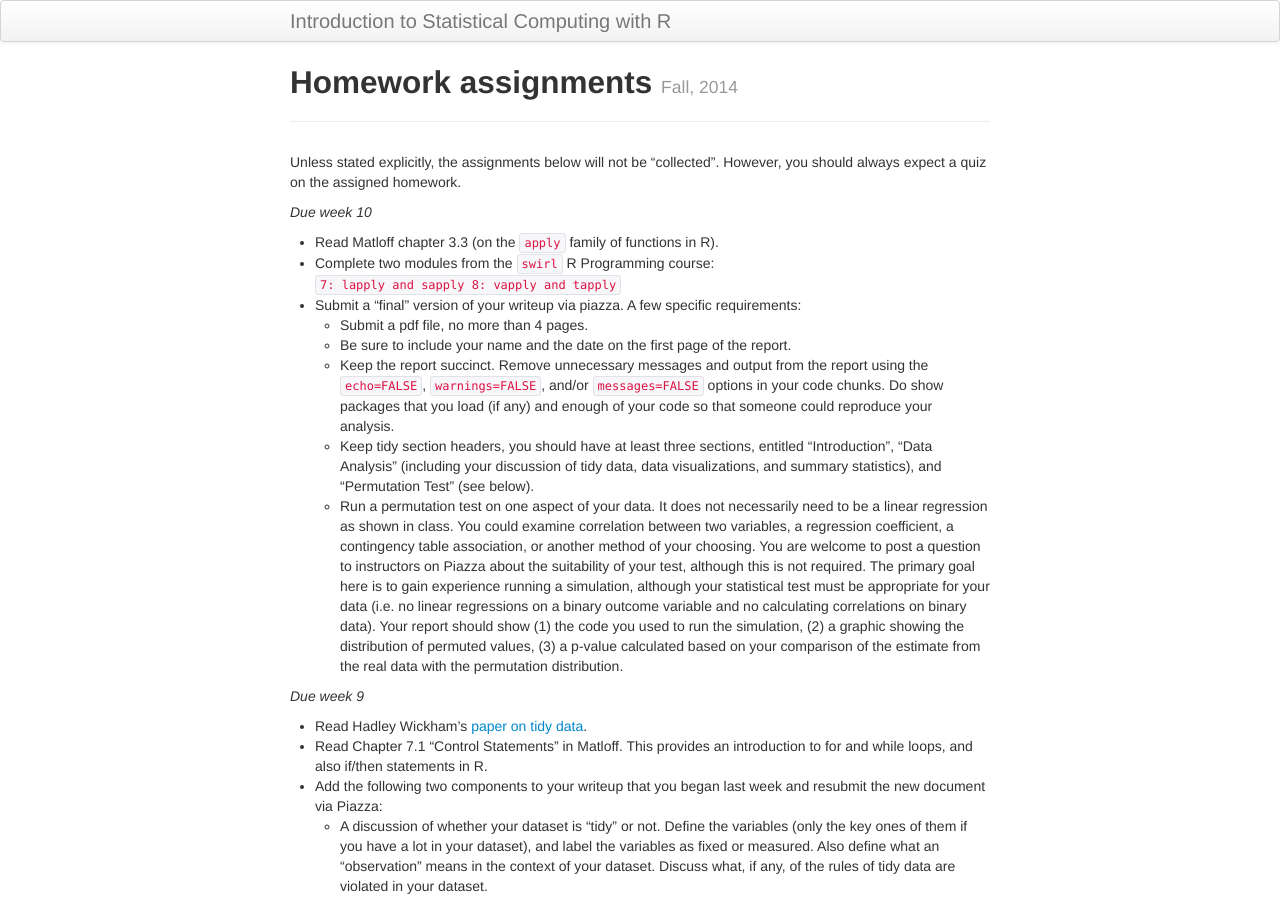
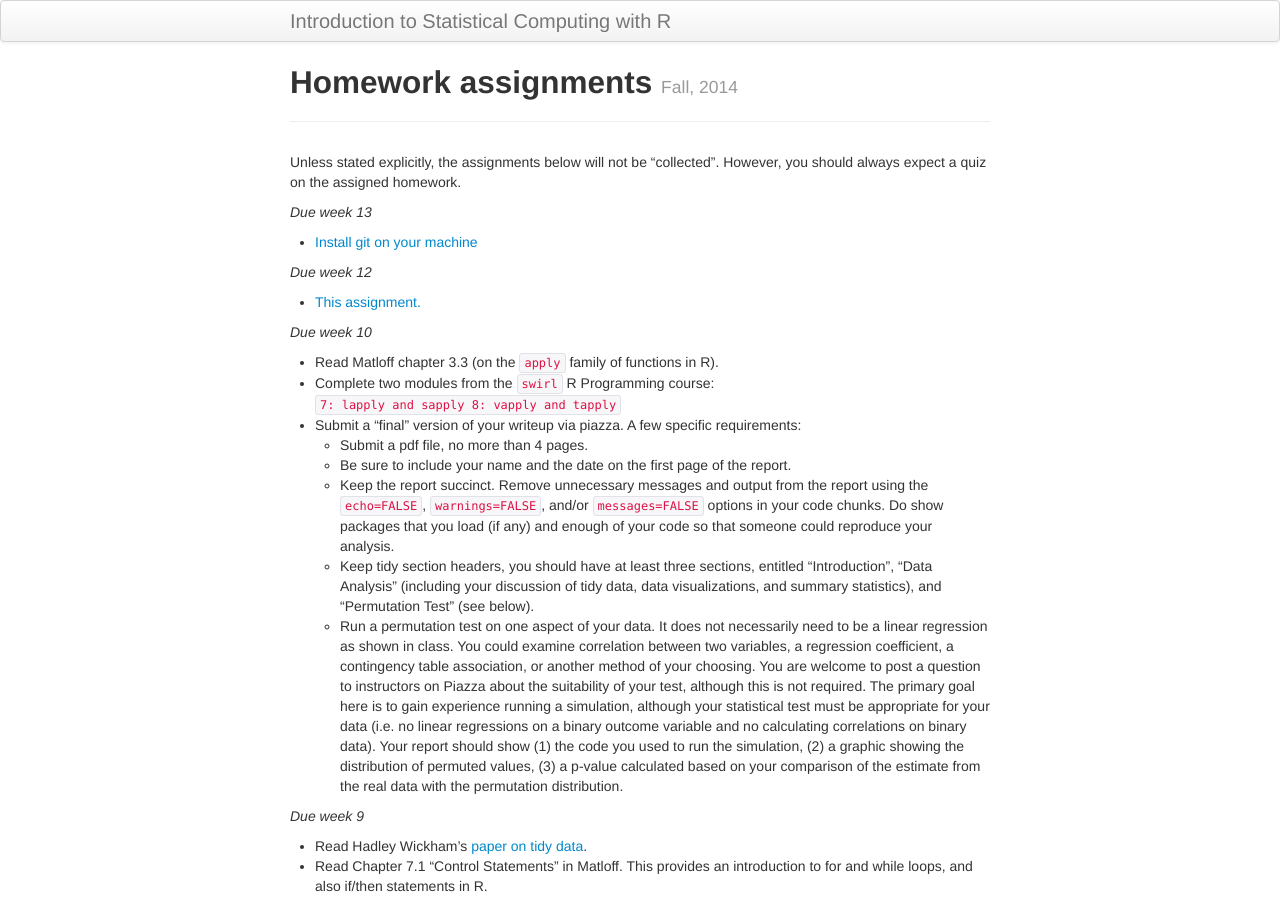
Before and after one commit to nickreich/statComp2014, a Jekyll site: the page built from pages/homework.md, in a window 1280 px wide and 900 px high. Built offline with Jekyll 4.4.1, drawn with Linux system fonts in a browser that asks for light colours.

Commit message:
updates to HW page and week 12 slides.

```diff
--- a/pages/homework.md
+++ b/pages/homework.md
@@ -9,6 +9,14 @@ tagline: Fall, 2014
 Unless stated explicitly, the assignments below will not be "collected". However, you should always expect a quiz on the assigned homework.
 
 <!-- Please select a blog entry that you'd like to present (briefly) on Wednesday, October 8th.  These should be from 2013 or later and relate to statistics, data science, or R. See http://simplystatistics.org, http://www.statsblogs.com, http://r-bloggers.com, http://fivethirtyeight.com, or http://www.statschat.org.nz for examples. Please submit your choice on Moodle by midnight on Monday.  The presentations will be no more than 90 seconds long and should provide a brief summary of the entry, why you found it interesting, and what question you have after reading it. -->
+
+_Due week 13_
+
+* [Install git on your machine](http://git-scm.com/book/en/v2/Getting-Started-Installing-Git)
+
+_Due week 12_
+
+* [This assignment.](../homework/homework-for-week-12.pdf)
 
 _Due week 10_
 
```
Also changed, not shown: 1 other file.
